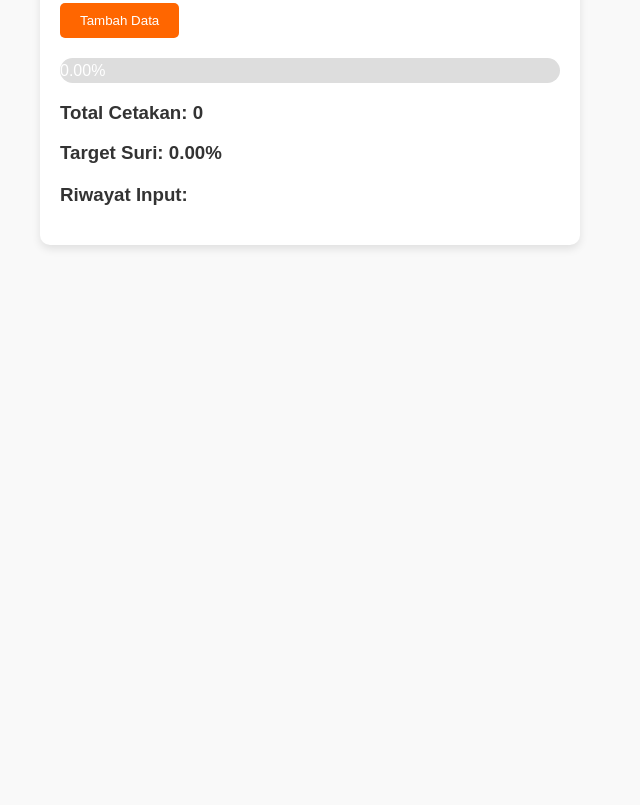
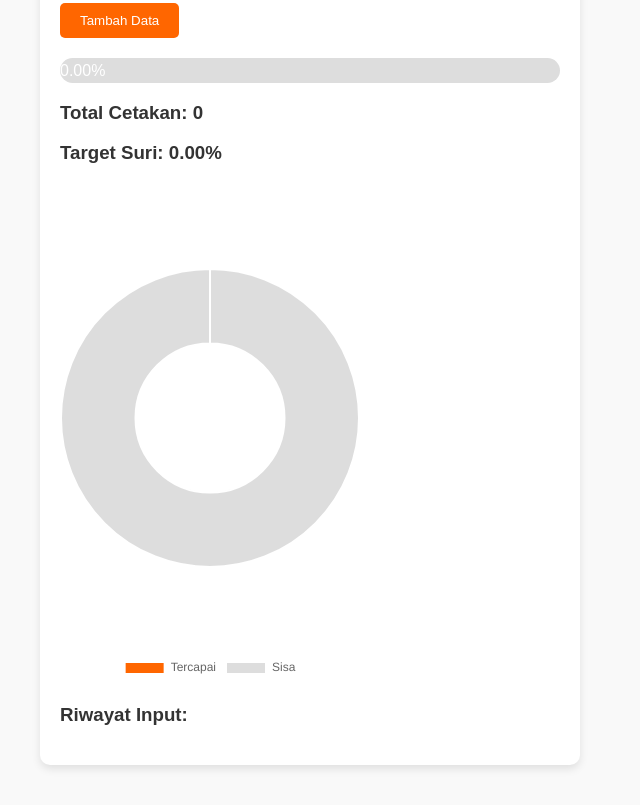
Before and after one commit to mikhaelnovalino/rizal, a plain HTML site: page index.html in a window 1280 px wide. Shown: the part 336-1141 px from the top of the page, without its empty margins (0-640 px from the left). Before the commit the page ends 800 px from the top, so only its background shows below. Drawn offline with nearby package versions, Linux system fonts and the light colour scheme.

Commit message:
Update index.html

```diff
--- a/index.html
+++ b/index.html
@@ -64,6 +64,13 @@
     .data-list ul {
       padding-left: 20px;
     }
+    .chart-container {
+      margin-top: 20px;
+      text-align: center;
+    }
+    canvas {
+      max-width: 300px;
+    }
   </style>
 </head>
 <body>
@@ -76,7 +83,6 @@
 
     <label>Input Cetakan Hari Ini</label>
     <input type="number" id="inputCetakan" placeholder="Masukkan jumlah cetakan">
-
     <button onclick="tambahData()">Tambah Data</button>
 
     <div class="progress">
@@ -86,11 +92,19 @@
     <h3>Total Cetakan: <span id="totalCetakan">0</span></h3>
     <h3>Target Suri: <span id="persentase">0%</span></h3>
 
+    <!-- Grafik Lingkaran -->
+    <div class="chart-container">
+      <canvas id="pieChart"></canvas>
+    </div>
+
     <div class="data-list">
       <h3>Riwayat Input:</h3>
       <ul id="riwayat"></ul>
     </div>
   </div>
+
+  <!-- Tambah Chart.js -->
+  <script src="https://cdn.jsdelivr.net/npm/chart.js"></script>
 
   <script>
     // Ambil data dari localStorage
@@ -98,6 +112,25 @@
     let cetakan = JSON.parse(localStorage.getItem("dataCetakan")) || [];
 
     document.getElementById("target").value = target;
+
+    // Inisialisasi chart
+    let ctx = document.getElementById("pieChart").getContext("2d");
+    let pieChart = new Chart(ctx, {
+      type: "doughnut",
+      data: {
+        labels: ["Tercapai", "Sisa"],
+        datasets: [{
+          data: [0, 100],
+          backgroundColor: ["#ff6600", "#ddd"]
+        }]
+      },
+      options: {
+        responsive: true,
+        plugins: {
+          legend: { position: "bottom" }
+        }
+      }
+    });
 
     function renderData() {
       let total = cetakan.reduce((a, b) => a + b, 0);
@@ -110,6 +143,10 @@
       let progressBar = document.getElementById("progressBar");
       progressBar.style.width = Math.min(persen, 100) + "%";
       progressBar.innerText = persen + "%";
+
+      // Update chart
+      pieChart.data.datasets[0].data = [persen, 100 - persen];
+      pieChart.update();
 
       // Riwayat
       let riwayat = document.getElementById("riwayat");
```
